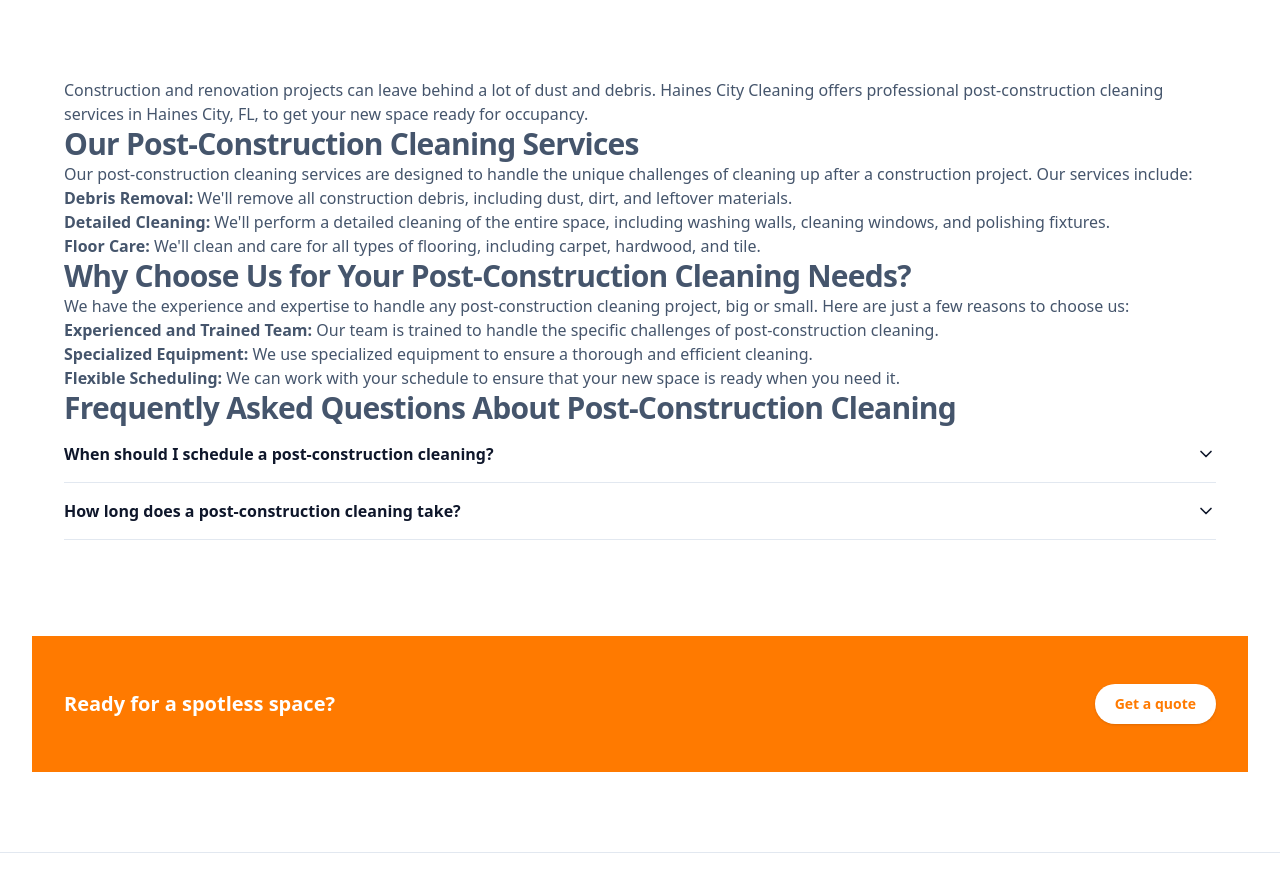
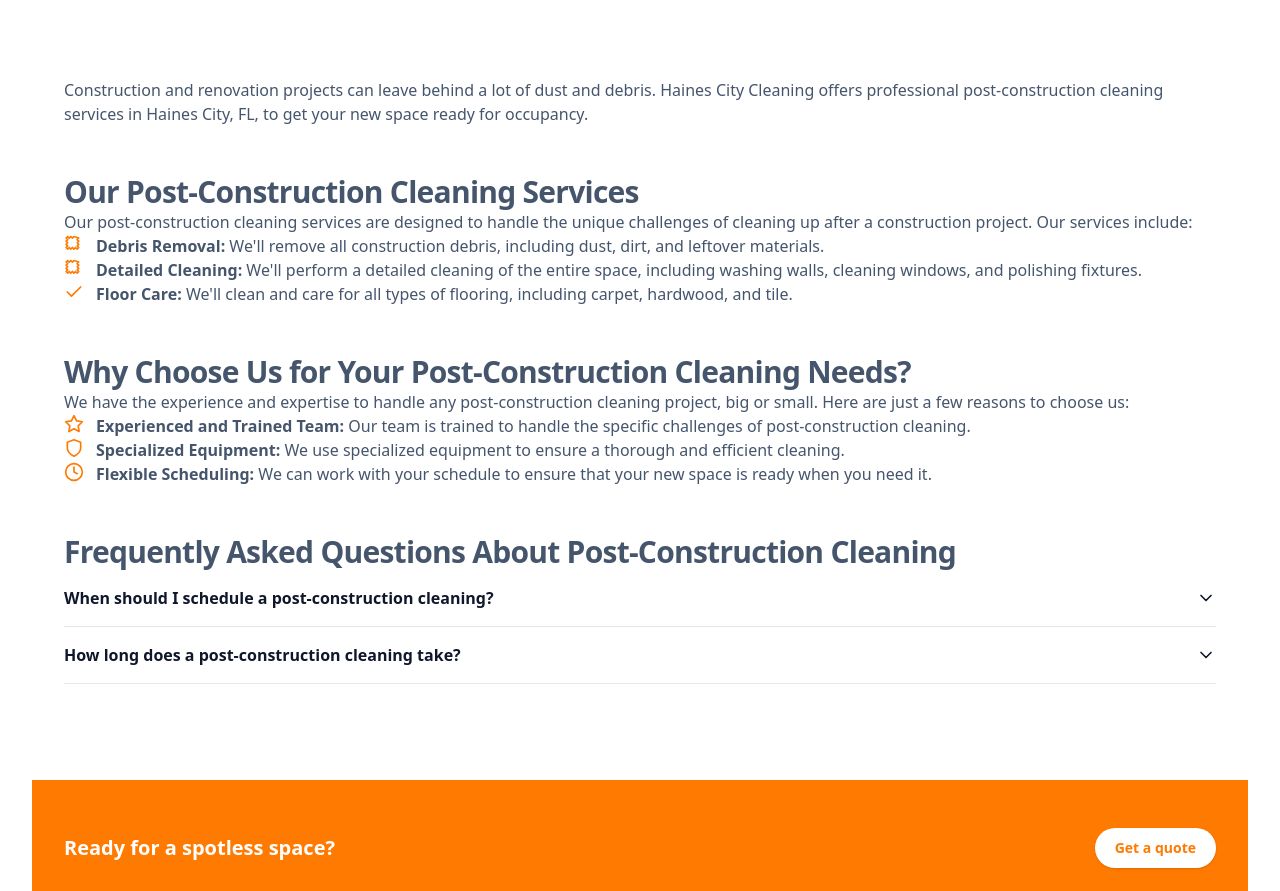
Before and after one commit to QASchoolUSA/Haines-City-Cleaning, a Next.js app: page /post-construction-cleaning in a window 1280 px wide. Shown: the part 1100-1991 px from the top of the page. Built offline with nearby package versions, Linux system fonts and the light colour scheme; no server answers.

Commit message:
feat: Refine service page content styling
- Added top margins to headings within content components for better visual separation.
- Integrated icons into list items within content components to enhance readability and visual appeal.

```diff
--- a/src/components/CommercialCleaningContent.tsx
+++ b/src/components/CommercialCleaningContent.tsx
@@ -1,38 +1,39 @@
 import Accordion from "./Accordion";
+import Icon, { type IconName } from "./Icon";
 
 export default function CommercialCleaningContent() {
   return (
-    <div className="prose prose-lg mx-auto text-slate-600 prose-headings:text-[#FF7A00] prose-a:text-[#FF7A00] prose-strong:text-slate-900 prose-ul:list-disc prose-ul:pl-6">
+    <div className="prose prose-lg mx-auto text-slate-600 prose-headings:text-[#FF7A00] prose-a:text-[#FF7A00] prose-strong:text-slate-900 prose-ul:list-none prose-ul:pl-0">
       <p>
         A clean and professional workspace is essential for productivity and making a good impression on clients.
         Haines City Cleaning offers comprehensive commercial cleaning services in Haines City, FL, to ensure your business always looks its best.
       </p>
 
-      <h3 className="text-2xl font-bold tracking-tight sm:text-3xl">Our Commercial Cleaning Services</h3>
+      <h3 className="mt-12 text-2xl font-bold tracking-tight sm:text-3xl">Our Commercial Cleaning Services</h3>
       <p>
         We provide a wide range of commercial cleaning services tailored to the unique needs of your business. Our services include:
       </p>
       <ul>
-        <li><strong>Office Cleaning:</strong> We offer daily, weekly, and bi-weekly office cleaning services to keep your workspace clean and organized.</li>
-        <li><strong>Janitorial Services:</strong> Our janitorial services include everything from trash removal to restroom sanitation, ensuring a clean and healthy environment for your employees and customers.</li>
-        <li><strong>Retail Cleaning:</strong> We understand the importance of a clean and inviting retail space. Our retail cleaning services will help you attract and retain customers.</li>
-        <li><strong>Shared Area Cleaning:</strong> We also offer cleaning services for shared areas in commercial buildings, such as lobbies, hallways, and elevators.</li>
+        <li className="flex items-start gap-3"><Icon name="sparkles" className="h-5 w-5 flex-shrink-0 text-[#FF7A00]" /><span><strong>Office Cleaning:</strong> We offer daily, weekly, and bi-weekly office cleaning services to keep your workspace clean and organized.</span></li>
+        <li className="flex items-start gap-3"><Icon name="sparkles" className="h-5 w-5 flex-shrink-0 text-[#FF7A00]" /><span><strong>Janitorial Services:</strong> Our janitorial services include everything from trash removal to restroom sanitation, ensuring a clean and healthy environment for your employees and customers.</span></li>
+        <li className="flex items-start gap-3"><Icon name="home" className="h-5 w-5 flex-shrink-0 text-[#FF7A00]" /><span><strong>Retail Cleaning:</strong> We understand the importance of a clean and inviting retail space. Our retail cleaning services will help you attract and retain customers.</span></li>
+        <li className="flex items-start gap-3"><Icon name="home" className="h-5 w-5 flex-shrink-0 text-[#FF7A00]" /><span><strong>Shared Area Cleaning:</strong> We also offer cleaning services for shared areas in commercial buildings, such as lobbies, hallways, and elevators.</span></li>
       </ul>
 
-      <h3 className="text-2xl font-bold tracking-tight sm:text-3xl">Industries We Serve</h3>
+      <h3 className="mt-12 text-2xl font-bold tracking-tight sm:text-3xl">Industries We Serve</h3>
       <p>
         We provide commercial cleaning services to a wide range of industries, including:
       </p>
       <ul>
-        <li>Offices</li>
-        <li>Retail stores</li>
-        <li>Restaurants</li>
-        <li>Medical facilities</li>
-        <li>Schools and daycare centers</li>
-        <li>And more!</li>
+        <li className="flex items-start gap-3"><Icon name="check" className="h-5 w-5 flex-shrink-0 text-[#FF7A00]" /><span>Offices</span></li>
+        <li className="flex items-start gap-3"><Icon name="check" className="h-5 w-5 flex-shrink-0 text-[#FF7A00]" /><span>Retail stores</span></li>
+        <li className="flex items-start gap-3"><Icon name="check" className="h-5 w-5 flex-shrink-0 text-[#FF7A00]" /><span>Restaurants</span></li>
+        <li className="flex items-start gap-3"><Icon name="check" className="h-5 w-5 flex-shrink-0 text-[#FF7A00]" /><span>Medical facilities</span></li>
+        <li className="flex items-start gap-3"><Icon name="check" className="h-5 w-5 flex-shrink-0 text-[#FF7A00]" /><span>Schools and daycare centers</span></li>
+        <li className="flex items-start gap-3"><Icon name="check" className="h-5 w-5 flex-shrink-0 text-[#FF7A00]" /><span>And more!</span></li>
       </ul>
 
-      <h3 className="text-2xl font-bold tracking-tight sm:text-3xl">Frequently Asked Questions About Commercial Cleaning</h3>
+      <h3 className="mt-12 text-2xl font-bold tracking-tight sm:text-3xl">Frequently Asked Questions About Commercial Cleaning</h3>
       <Accordion title="What is the difference between commercial cleaning and janitorial services?">
         <p>
           Commercial cleaning typically refers to a one-time or periodic cleaning service, while janitorial services are ongoing, regular cleaning services. We offer both commercial cleaning and janitorial services to meet the needs of your business.
--- a/src/components/PostConstructionCleaningContent.tsx
+++ b/src/components/PostConstructionCleaningContent.tsx
@@ -1,34 +1,35 @@
 import Accordion from "./Accordion";
+import Icon, { type IconName } from "./Icon";
 
 export default function PostConstructionCleaningContent() {
   return (
-    <div className="prose prose-lg mx-auto text-slate-600 prose-headings:text-[#FF7A00] prose-a:text-[#FF7A00] prose-strong:text-slate-900 prose-ul:list-disc prose-ul:pl-6">
+    <div className="prose prose-lg mx-auto text-slate-600 prose-headings:text-[#FF7A00] prose-a:text-[#FF7A00] prose-strong:text-slate-900 prose-ul:list-none prose-ul:pl-0">
       <p>
         Construction and renovation projects can leave behind a lot of dust and debris.
         Haines City Cleaning offers professional post-construction cleaning services in Haines City, FL, to get your new space ready for occupancy.
       </p>
 
-      <h3 className="text-2xl font-bold tracking-tight sm:text-3xl">Our Post-Construction Cleaning Services</h3>
+      <h3 className="mt-12 text-2xl font-bold tracking-tight sm:text-3xl">Our Post-Construction Cleaning Services</h3>
       <p>
         Our post-construction cleaning services are designed to handle the unique challenges of cleaning up after a construction project. Our services include:
       </p>
       <ul>
-        <li><strong>Debris Removal:</strong> We'll remove all construction debris, including dust, dirt, and leftover materials.</li>
-        <li><strong>Detailed Cleaning:</strong> We'll perform a detailed cleaning of the entire space, including washing walls, cleaning windows, and polishing fixtures.</li>
-        <li><strong>Floor Care:</strong> We'll clean and care for all types of flooring, including carpet, hardwood, and tile.</li>
+        <li className="flex items-start gap-3"><Icon name="sparkles" className="h-5 w-5 flex-shrink-0 text-[#FF7A00]" /><span><strong>Debris Removal:</strong> We'll remove all construction debris, including dust, dirt, and leftover materials.</span></li>
+        <li className="flex items-start gap-3"><Icon name="sparkles" className="h-5 w-5 flex-shrink-0 text-[#FF7A00]" /><span><strong>Detailed Cleaning:</strong> We'll perform a detailed cleaning of the entire space, including washing walls, cleaning windows, and polishing fixtures.</span></li>
+        <li className="flex items-start gap-3"><Icon name="check" className="h-5 w-5 flex-shrink-0 text-[#FF7A00]" /><span><strong>Floor Care:</strong> We'll clean and care for all types of flooring, including carpet, hardwood, and tile.</span></li>
       </ul>
 
-      <h3 className="text-2xl font-bold tracking-tight sm:text-3xl">Why Choose Us for Your Post-Construction Cleaning Needs?</h3>
+      <h3 className="mt-12 text-2xl font-bold tracking-tight sm:text-3xl">Why Choose Us for Your Post-Construction Cleaning Needs?</h3>
       <p>
         We have the experience and expertise to handle any post-construction cleaning project, big or small. Here are just a few reasons to choose us:
       </p>
       <ul>
-        <li><strong>Experienced and Trained Team:</strong> Our team is trained to handle the specific challenges of post-construction cleaning.</li>
-        <li><strong>Specialized Equipment:</strong> We use specialized equipment to ensure a thorough and efficient cleaning.</li>
-        <li><strong>Flexible Scheduling:</strong> We can work with your schedule to ensure that your new space is ready when you need it.</li>
+        <li className="flex items-start gap-3"><Icon name="star" className="h-5 w-5 flex-shrink-0 text-[#FF7A00]" /><span><strong>Experienced and Trained Team:</strong> Our team is trained to handle the specific challenges of post-construction cleaning.</span></li>
+        <li className="flex items-start gap-3"><Icon name="shield" className="h-5 w-5 flex-shrink-0 text-[#FF7A00]" /><span><strong>Specialized Equipment:</strong> We use specialized equipment to ensure a thorough and efficient cleaning.</span></li>
+        <li className="flex items-start gap-3"><Icon name="clock" className="h-5 w-5 flex-shrink-0 text-[#FF7A00]" /><span><strong>Flexible Scheduling:</strong> We can work with your schedule to ensure that your new space is ready when you need it.</span></li>
       </ul>
 
-      <h3 className="text-2xl font-bold tracking-tight sm:text-3xl">Frequently Asked Questions About Post-Construction Cleaning</h3>
+      <h3 className="mt-12 text-2xl font-bold tracking-tight sm:text-3xl">Frequently Asked Questions About Post-Construction Cleaning</h3>
       <Accordion title="When should I schedule a post-construction cleaning?">
         <p>
           It's best to schedule your post-construction cleaning after all construction work is complete, but before you move in any furniture or belongings.
--- a/src/components/ResidentialCleaningContent.tsx
+++ b/src/components/ResidentialCleaningContent.tsx
@@ -1,39 +1,40 @@
 
 import Accordion from "./Accordion";
+import Icon, { type IconName } from "./Icon";
 
 export default function ResidentialCleaningContent() {
   return (
-    <div className="prose prose-lg mx-auto text-slate-600 prose-headings:text-[#FF7A00] prose-a:text-[#FF7A00] prose-strong:text-slate-900 prose-ul:list-disc prose-ul:pl-6">
+    <div className="prose prose-lg mx-auto text-slate-600 prose-headings:text-[#FF7A00] prose-a:text-[#FF7A00] prose-strong:text-slate-900 prose-ul:list-none prose-ul:pl-0">
       <p>
         Your home is your sanctuary, a place where you can relax and unwind after a long day. But keeping it clean and tidy can be a never-ending chore.
         That's where Haines City Cleaning comes in. We offer professional residential cleaning services in Haines City, FL, and the surrounding areas,
         so you can enjoy a spotless home without lifting a finger.
       </p>
 
-      <h3 className="text-2xl font-bold tracking-tight sm:text-3xl">Our Comprehensive Residential Cleaning Services</h3>
+      <h3 className="mt-12 text-2xl font-bold tracking-tight sm:text-3xl">Our Comprehensive Residential Cleaning Services</h3>
       <p>
         We offer a wide range of residential cleaning services to meet your specific needs. Whether you need a one-time deep clean or regular maintenance,
         we have a solution for you. Our services include:
       </p>
       <ul>
-        <li><strong>Standard Cleaning:</strong> Our standard cleaning service is perfect for keeping your home in top shape on a regular basis. We'll clean your kitchen, bathrooms, bedrooms, and living areas, so you can always come home to a fresh and tidy space.</li>
-        <li><strong>Deep Cleaning:</strong> Our deep cleaning service is a more thorough version of our standard cleaning. We'll get into all the nooks and crannies, cleaning everything from the inside of your oven to the tops of your ceiling fans.</li>
-        <li><strong>Move-In/Move-Out Cleaning:</strong> Moving can be a stressful experience, but our move-in/move-out cleaning service can make it a little easier. We'll clean your old home from top to bottom, so you can get your security deposit back, and we'll clean your new home, so you can start fresh in a spotless space.</li>
-        <li><strong>Apartment Cleaning:</strong> We also offer apartment cleaning services for tenants and landlords. Whether you need a one-time clean or regular service, we can help you keep your apartment looking its best.</li>
+        <li className="flex items-start gap-3"><Icon name="sparkles" className="h-5 w-5 flex-shrink-0 text-[#FF7A00]" /><span><strong>Standard Cleaning:</strong> Our standard cleaning service is perfect for keeping your home in top shape on a regular basis. We'll clean your kitchen, bathrooms, bedrooms, and living areas, so you can always come home to a fresh and tidy space.</span></li>
+        <li className="flex items-start gap-3"><Icon name="sparkles" className="h-5 w-5 flex-shrink-0 text-[#FF7A00]" /><span><strong>Deep Cleaning:</strong> Our deep cleaning service is a more thorough version of our standard cleaning. We'll get into all the nooks and crannies, cleaning everything from the inside of your oven to the tops of your ceiling fans.</span></li>
+        <li className="flex items-start gap-3"><Icon name="home" className="h-5 w-5 flex-shrink-0 text-[#FF7A00]" /><span><strong>Move-In/Move-Out Cleaning:</strong> Moving can be a stressful experience, but our move-in/move-out cleaning service can make it a little easier. We'll clean your old home from top to bottom, so you can get your security deposit back, and we'll clean your new home, so you can start fresh in a spotless space.</span></li>
+        <li className="flex items-start gap-3"><Icon name="home" className="h-5 w-5 flex-shrink-0 text-[#FF7A00]" /><span><strong>Apartment Cleaning:</strong> We also offer apartment cleaning services for tenants and landlords. Whether you need a one-time clean or regular service, we can help you keep your apartment looking its best.</span></li>
       </ul>
 
-      <h3 className="text-2xl font-bold tracking-tight sm:text-3xl">Why Choose Haines City Cleaning for Your Residential Cleaning Needs?</h3>
+      <h3 className="mt-12 text-2xl font-bold tracking-tight sm:text-3xl">Why Choose Haines City Cleaning for Your Residential Cleaning Needs?</h3>
       <p>
         There are many reasons to choose Haines City Cleaning for your residential cleaning needs. Here are just a few:
       </p>
       <ul>
-        <li><strong>Experienced and Vetted Cleaners:</strong> Our team of cleaners is experienced, professional, and thoroughly vetted. You can trust us to treat your home with the care and respect it deserves.</li>
-        <li><strong>Eco-Friendly Products:</strong> We use high-quality, eco-friendly cleaning products that are safe for your family and pets. We believe in protecting the environment while providing a top-notch cleaning service.</li>
-        <li><strong>Flexible Scheduling:</strong> We offer flexible scheduling to fit your busy lifestyle. Whether you need a one-time clean or a recurring service, we can work with you to find a time that is convenient for you.</li>
-        <li><strong>Satisfaction Guaranteed:</strong> We are committed to your satisfaction. If you are not happy with our service for any reason, we will come back and make it right.</li>
+        <li className="flex items-start gap-3"><Icon name="star" className="h-5 w-5 flex-shrink-0 text-[#FF7A00]" /><span><strong>Experienced and Vetted Cleaners:</strong> Our team of cleaners is experienced, professional, and thoroughly vetted. You can trust us to treat your home with the care and respect it deserves.</span></li>
+        <li className="flex items-start gap-3"><Icon name="shield" className="h-5 w-5 flex-shrink-0 text-[#FF7A00]" /><span><strong>Eco-Friendly Products:</strong> We use high-quality, eco-friendly cleaning products that are safe for your family and pets. We believe in protecting the environment while providing a top-notch cleaning service.</span></li>
+        <li className="flex items-start gap-3"><Icon name="clock" className="h-5 w-5 flex-shrink-0 text-[#FF7A00]" /><span><strong>Flexible Scheduling:</strong> We offer flexible scheduling to fit your busy lifestyle. Whether you need a one-time clean or a recurring service, we can work with you to find a time that is convenient for you.</span></li>
+        <li className="flex items-start gap-3"><Icon name="star" className="h-5 w-5 flex-shrink-0 text-[#FF7A00]" /><span><strong>Satisfaction Guaranteed:</strong> We are committed to your satisfaction. If you are not happy with our service for any reason, we will come back and make it right.</span></li>
       </ul>
 
-      <h3 className="text-2xl font-bold tracking-tight sm:text-3xl">Frequently Asked Questions About Residential Cleaning</h3>
+      <h3 className="mt-12 text-2xl font-bold tracking-tight sm:text-3xl">Frequently Asked Questions About Residential Cleaning</h3>
       <Accordion title="What is included in a standard cleaning?">
         <p>
           Our standard cleaning service includes cleaning your kitchen, bathrooms, bedrooms, and living areas. This includes dusting, vacuuming, mopping, and wiping down surfaces.
```
